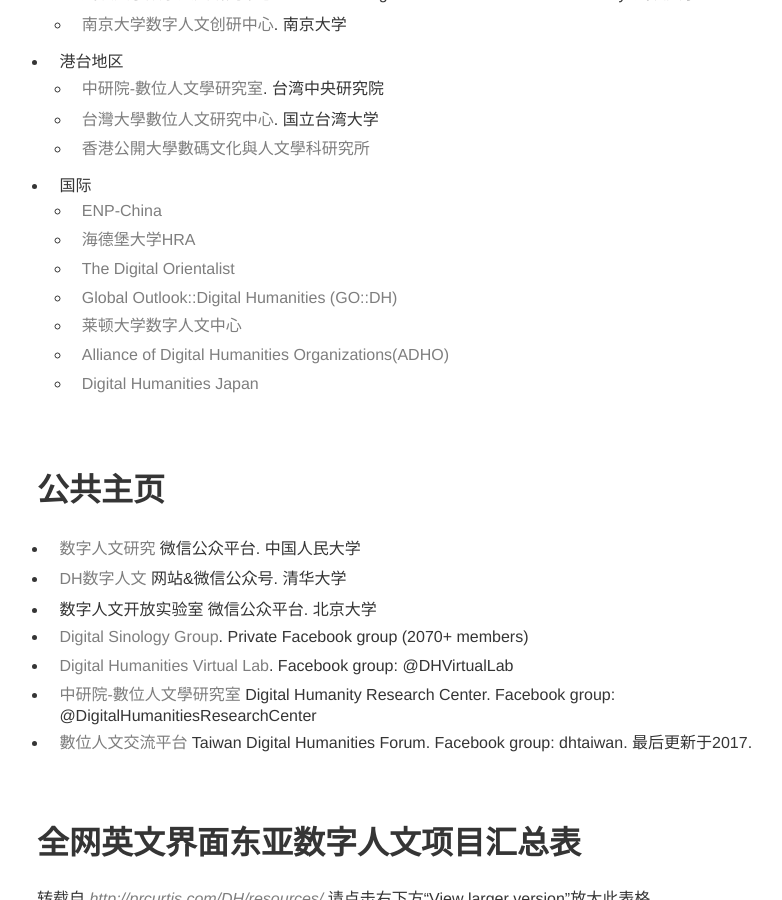
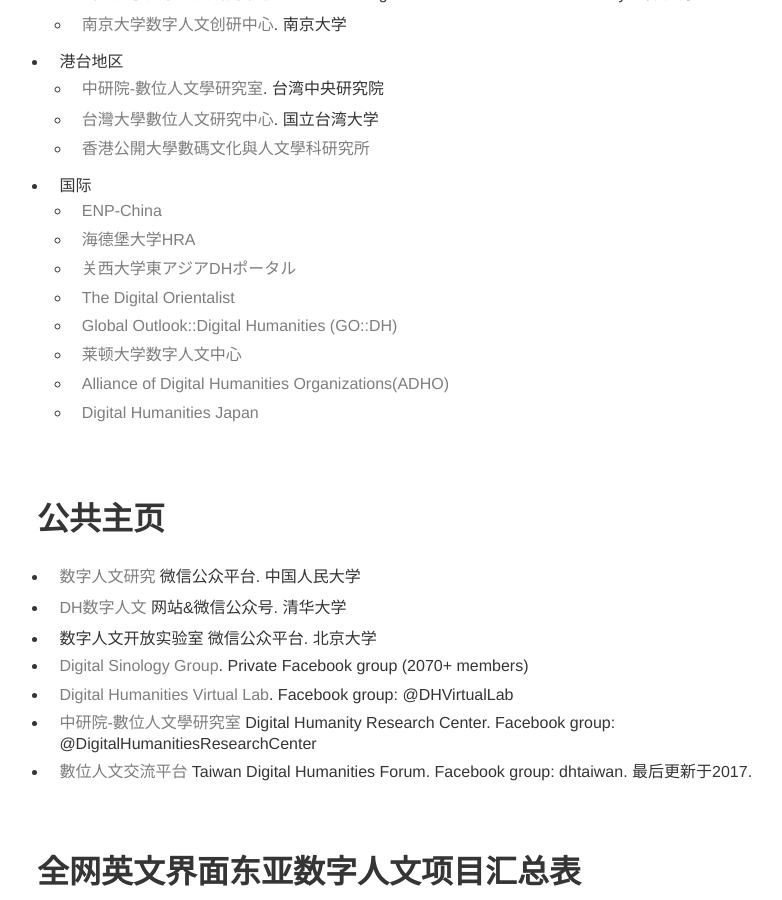
Before and after one commit to DHHD2022/DHHD2022.GitHub.io, a Jekyll site: the page built from dh_index/index.md, in a window 1280 px wide and 900 px high, scrolled down 1585 px. Shown: the whole window, without its empty margins (203-985 px from the left). Built offline with Jekyll 4.4.1, drawn with Linux system fonts in a browser that asks for light colours.

Commit message:
Update index.md

```diff
--- a/dh_index/index.md
+++ b/dh_index/index.md
@@ -58,6 +58,7 @@
 * 国际
   * [ENP-China](https://www.enpchina.eu/)
   * [海德堡大学HRA](http://hra.uni-hd.de/)
+  * [关西大学東アジアDHポータル](https://www.dh.ku-orcas.kansai-u.ac.jp/)
   * [The Digital Orientalist](https://digitalorientalist.com/)
   * [Global Outlook::Digital Humanities (GO::DH)](http://www.globaloutlookdh.org/)
   * [莱顿大学数字人文中心](https://www.universiteitleiden.nl/en/humanities/centre-for-digital-humanities)
```
